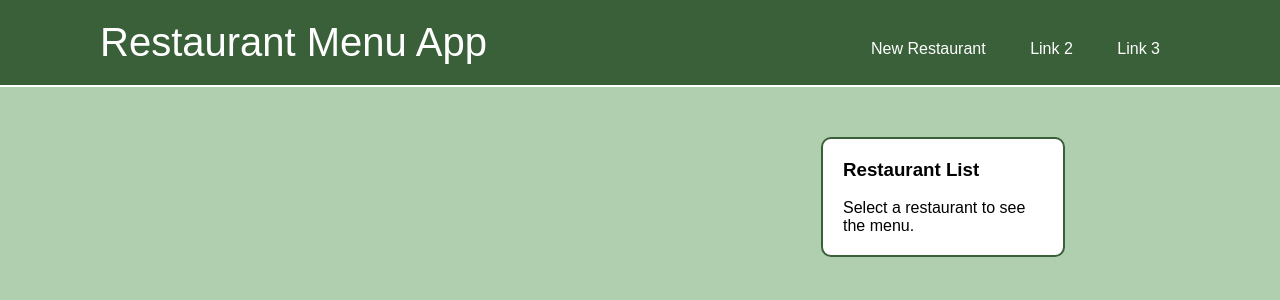
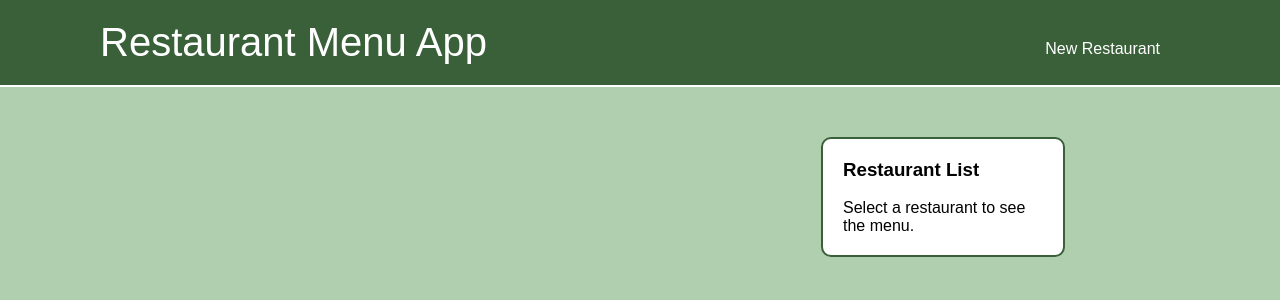
Before and after one commit to davidhammaker/Restaurant_Menu_App, a Flask app: page / in a window 1280 px wide. Shown: the top 300 px of the page. Run offline with Flask 2, Linux system fonts and the light colour scheme; data that the repository does not hold is empty.

Commit message:
Remove unused links from 'base.html'
Two links, labeled 'Link 2' and 'Link 3' were not in use and have been
removed from the template.

```diff
--- a/restaurant_menu_app/templates/base.html
+++ b/restaurant_menu_app/templates/base.html
@@ -15,8 +15,6 @@
             <div class="nav-r">
                 <ul>
                     <li><a href="{{ url_for('new_restaurant') }}">New Restaurant</a></li>
-                    <li><a href="#">Link 2</a></li>
-                    <li><a href="#">Link 3</a></li>
                 </ul>
             </div>
         </nav>
```
